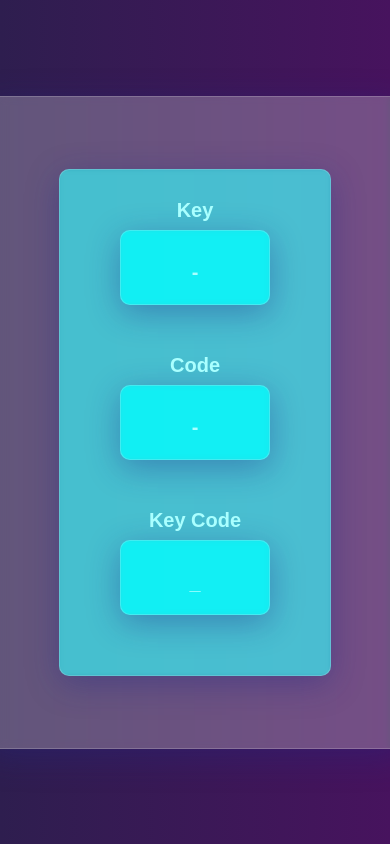
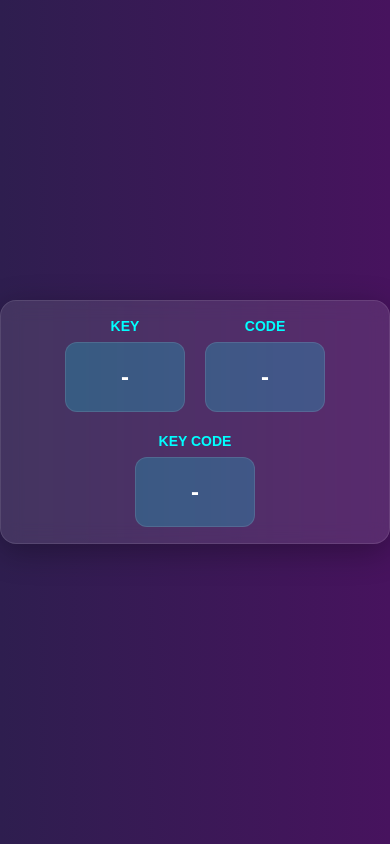
Before and after one commit to shahzaibswe/Key-Code-Project, a PHP site: page / in a window 390 px wide. Run offline with PHP 8.4, Linux system fonts and the light colour scheme.

Commit message:
🎨 Palette: Enhanced accessibility and tactile feedback for Key Code Explorer
This PR introduces micro-UX and accessibility improvements:
- Added `aria-live="polite"` and `aria-atomic="true"` for screen reader announcements.
- Implemented a `.pressed` visual state for tactile feedback on key presses.
- Refactored JavaScript to use targeted `textContent` updates instead of `innerHTML` regeneration, improving performance and security.
- Enhanced UI responsiveness and layout using modern CSS (Flexbox/Gap).
- Improved label clarity (e.g., 'Space' for the spacebar).

Co-authored-by: shahzaibswe <131589265+shahzaibswe@users.noreply.github.com>

```diff
--- a/Script.js
+++ b/Script.js
@@ -1,22 +1,15 @@
-const container = document.getElementById("key-container");
-container.innerHTML = generateHTML("-", " -", "_");
-window.addEventListener("keydown", (e) => {
-    container.innerHTML = generateHTML(e.key, e.code, e.key.charCodeAt(0));
+const keyV = document.getElementById('key-v');
+const codeV = document.getElementById('code-v');
+const keycodeV = document.getElementById('keycode-v');
+const container = document.getElementById('key-container');
+
+window.addEventListener('keydown', (e) => {
+  keyV.textContent = e.key === ' ' ? 'Space' : e.key;
+  codeV.textContent = e.code;
+  keycodeV.textContent = e.keyCode;
+  container.classList.add('pressed');
 });
 
-function generateHTML(key, code, keyCode) {
-    return `
-    <div class="key-container">
-        <h4>Key</h4>
-        <div class="Key-Content">${key === " " ? "space" : key}</div>
-    </div>
-    <div class="key-container">
-        <h4>Code</h4>
-        <div class="Key-Content">${code}</div>
-    </div>
-    <div class="key-container">
-        <h4>Key Code</h4>
-        <div class="Key-Content">${keyCode}</div>
-    </div>
-    `;
-}
+window.addEventListener('keyup', () => {
+  container.classList.remove('pressed');
+});
--- a/index.html
+++ b/index.html
@@ -3,22 +3,29 @@
 <head>
   <meta charset="UTF-8">
   <meta name="viewport" content="width=device-width, initial-scale=1.0">
-    <title>Document</title>
+  <title>Key Code Explorer</title>
   <link rel="stylesheet" href="style.css">
 </head>
 <body>
   <div class="container">
+    <div id="key-display-wrapper" aria-live="polite" aria-atomic="true">
       <div class="key-container" id="key-container">
-            <h4 class="animation">key</h4>
-            <div class="Key-Content animation " >-</div>
-
-            <h4 class="animation">code</h4>
-            <div class="Key-Content" >-</div>
-            <h4 class="animation">Key Code</h4>
-            <div class="Key-Content" >-</div>
+        <div class="display-item">
+          <h4>Key</h4>
+          <div class="Key-Content" id="key-v">-</div>
+        </div>
+        <div class="display-item">
+          <h4>Code</h4>
+          <div class="Key-Content" id="code-v">-</div>
+        </div>
+        <div class="display-item">
+          <h4>Key Code</h4>
+          <div class="Key-Content" id="keycode-v">-</div>
+        </div>
+      </div>
     </div>
   </div>
 
-    <script src="Script.js" ></script>
+  <script src="Script.js"></script>
 </body>
 </html>
--- a/style.css
+++ b/style.css
@@ -3,59 +3,55 @@
   margin: 0;
   padding: 0;
   font-family: sans-serif;
-
 }
- body{
+body {
   display: flex;
   justify-content: center;
   align-items: center;
   text-align: center;
   min-height: 100vh;
-    background: linear-gradient( to right, #2e1e4f , #47135e);
+  background: linear-gradient(to right, #2e1e4f, #47135e);
+  color: white;
 }
- .container{
+.container {
   display: flex;
   flex-direction: column;
-    padding: 2rem;
-    background: rgba(255, 255, 2555, 0.25);
-    box-shadow: 0px 8px 32px 0px  rgba(31, 38, 135, 0.35);
-   backdrop-filter: blur(4px);
-    border-radius: 10px;
-    border: 1px solid rgba(255, 255, 255,0.18);
-    transition: background 0.3s ease-in-out;
-
+  padding: 1rem;
+  background: rgba(255, 255, 255, 0.1);
+  backdrop-filter: blur(10px);
+  border-radius: 16px;
+  border: 1px solid rgba(255, 255, 255, 0.1);
+  box-shadow: 0 8px 32px rgba(0, 0, 0, 0.3);
 }
- .key-container{
-    display: flex ;
-    flex-direction: column;
-    font-size: 20px;
+.key-container {
+  display: flex;
+  gap: 20px;
+  flex-wrap: wrap;
+  justify-content: center;
+  transition: transform 0.1s ease;
+}
+.key-container.pressed {
+  transform: scale(0.95);
+}
+.display-item {
+  background: rgba(0, 255, 255, 0.2);
+  padding: 20px;
+  border-radius: 12px;
+  min-width: 120px;
+  border: 1px solid rgba(255, 255, 255, 0.1);
+  position: relative;
+  margin-top: 25px;
+}
+.display-item h4 {
+  position: absolute;
+  top: -25px;
+  left: 0;
+  width: 100%;
+  font-size: 14px;
+  text-transform: uppercase;
+  color: #00ffff;
+}
+.Key-Content {
+  font-size: 24px;
   font-weight: bold;
-    padding: 20px;
-    color: #afff;
-    margin: 2.5rem;
-    min-width: 150px;
-    background: rgba(0, 255, 255,0.5);
-    box-shadow: 0px 8px 32px 0px rgba(31, 38, 135 , 0.37);
-    backdrop-filter: blur(2.52px) ;
-    border-radius: 10px;
-    border: 1px solid rgb(255, 255,255,0.18);
-    transition:background 0.3s ease-in-out;
 }
-
-.key-container h4{
-    position: absolute;
-    top: -2rem;
-    left: 0;
-    text-align: center;
-    width: 100%;
-}
-.Key-Content{
-   margin-top: 10px;
-
-}
-.container:hover{
-   background-color: rgba(255, 255, 255, 0.35);
-}
-.key-container:hover{
-   background-color: rgba(0, 255, 255,0.7);
-}
```
Lines whose indentation alone changed are shown as unchanged.
